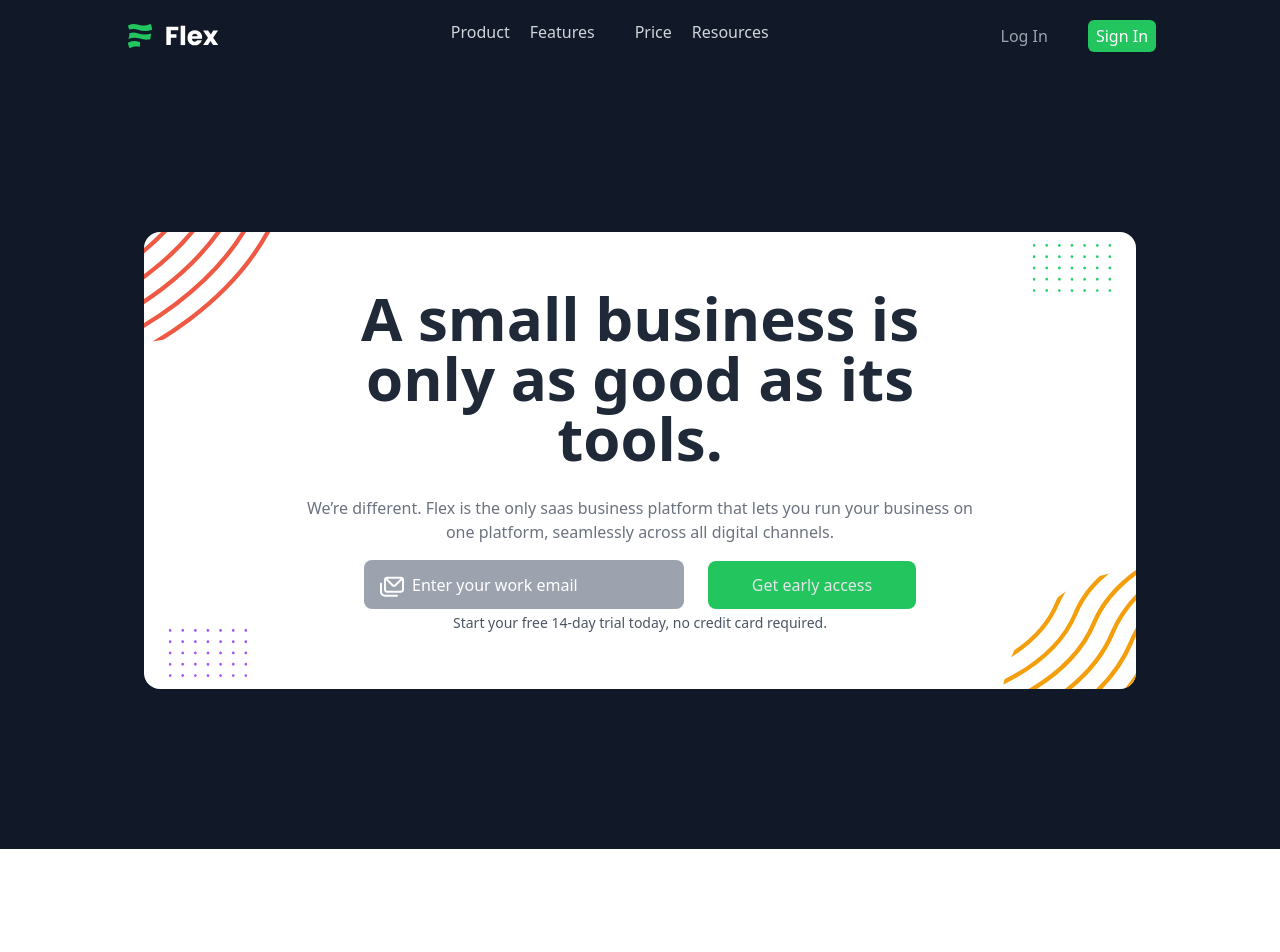
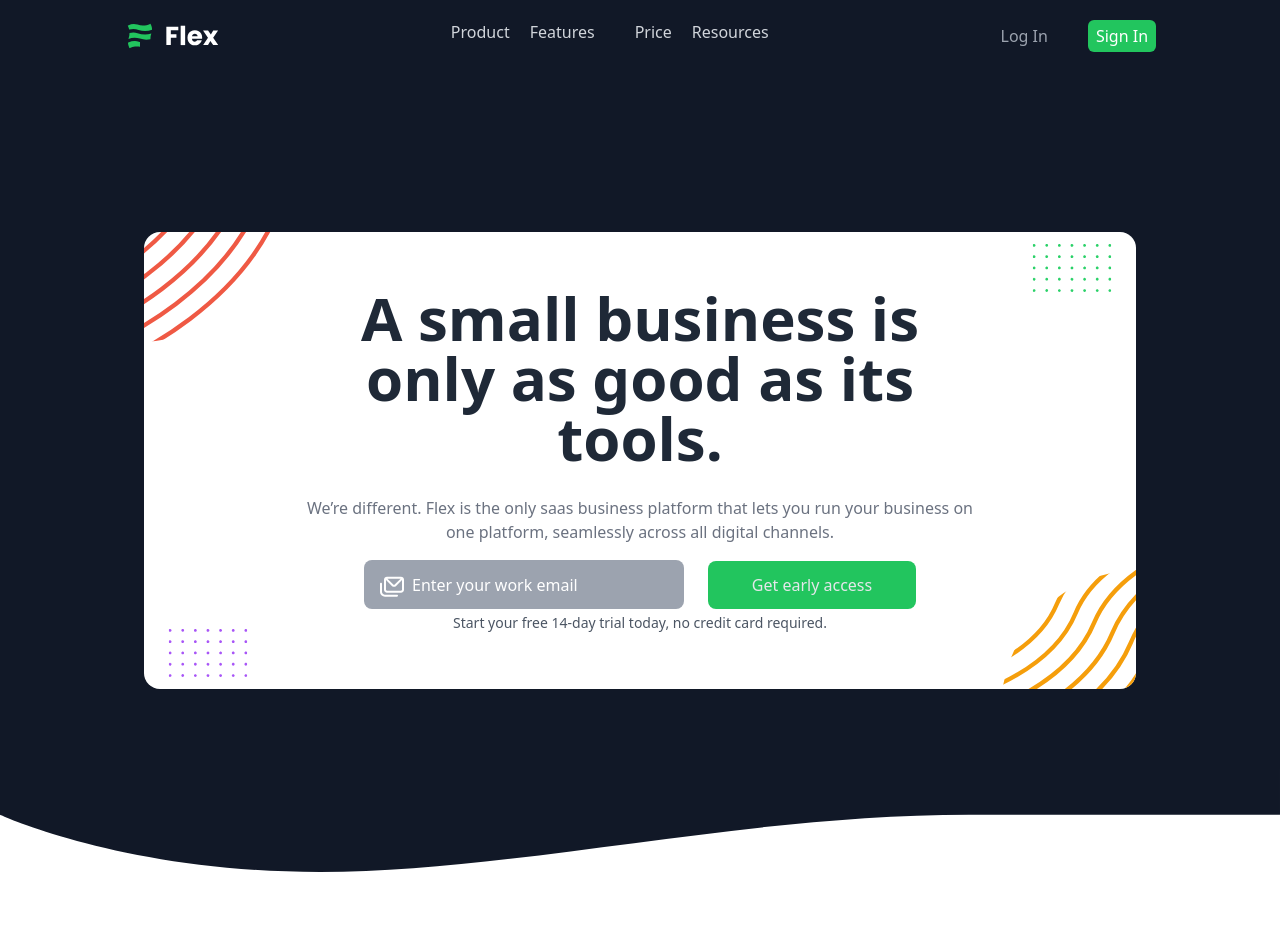
Before and after one commit to sirilmp/flex, a React (Create React App) app: page / in a window 1280 px wide. Shown: the top 952 px of the page. Built offline with nearby package versions, Linux system fonts and the light colour scheme.

Commit message:
bottom wave

```diff
--- a/src/components/Hero.jsx
+++ b/src/components/Hero.jsx
@@ -3,7 +3,7 @@ import React from 'react'
 const Hero = () => {
     return (
         <>
-            <div className='bg-gray-900 p-5 py-40 md:px-20 lg:px-36'>
+            <div className='bg-gray-900 p-5 pt-40 pb-20 md:px-20 lg:px-36'>
                 <div className='relative bg-white rounded-2xl overflow-hidden'>
                     <img src="../assets/images/shape_2_green.svg" className='w-32 h-12 absolute right-0 top-3' alt="shape" />
                     <img src="../assets/images/shape_2_blue.svg" className='w-32 h-12 absolute left-0 bottom-3' alt="shape" />
@@ -24,6 +24,7 @@ const Hero = () => {
                     </div>
                 </div>
             </div>
+<img src="../assets/images/bg_wave.svg" className='w-full' alt="" />
         </>
     )
 }
```
